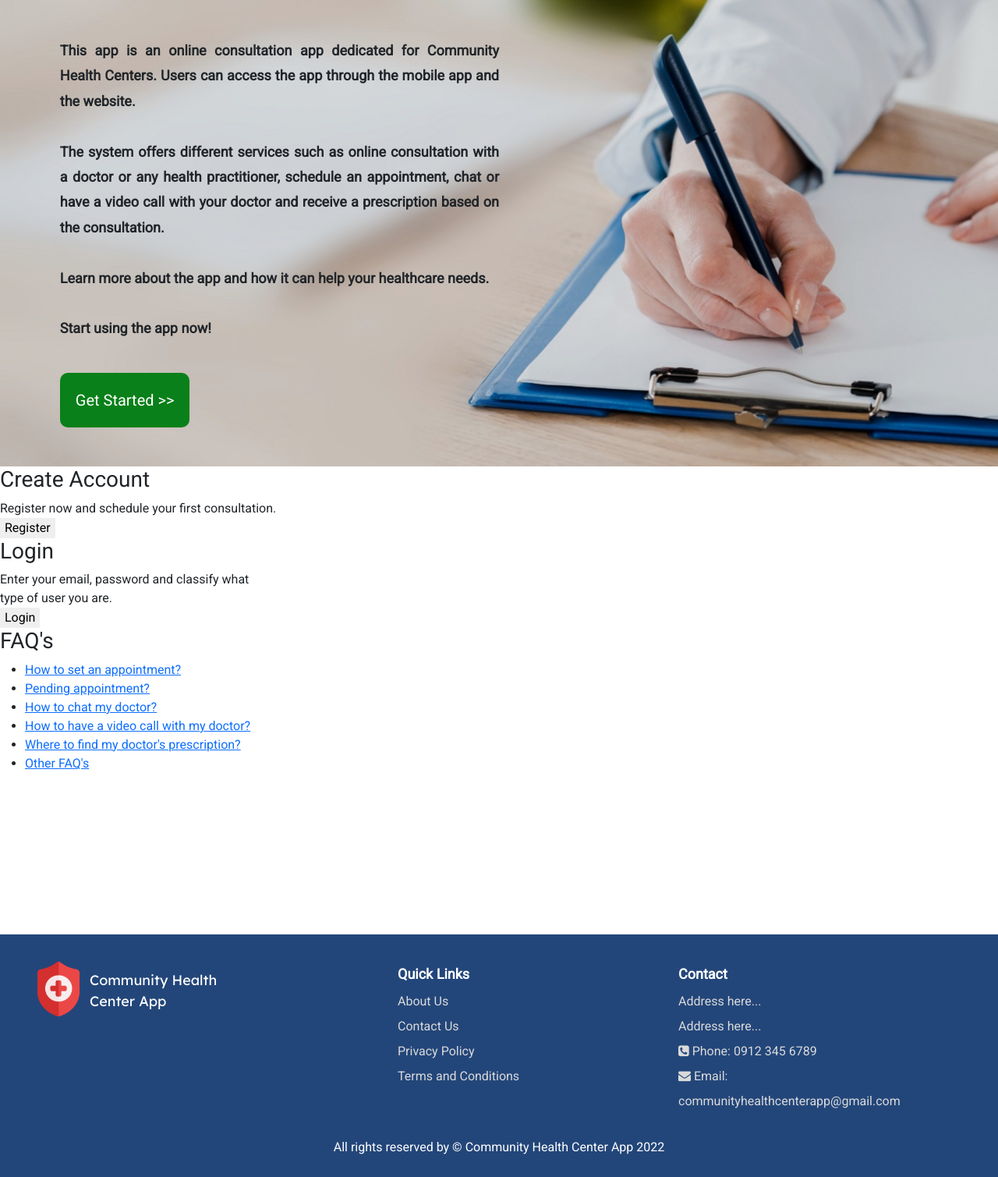
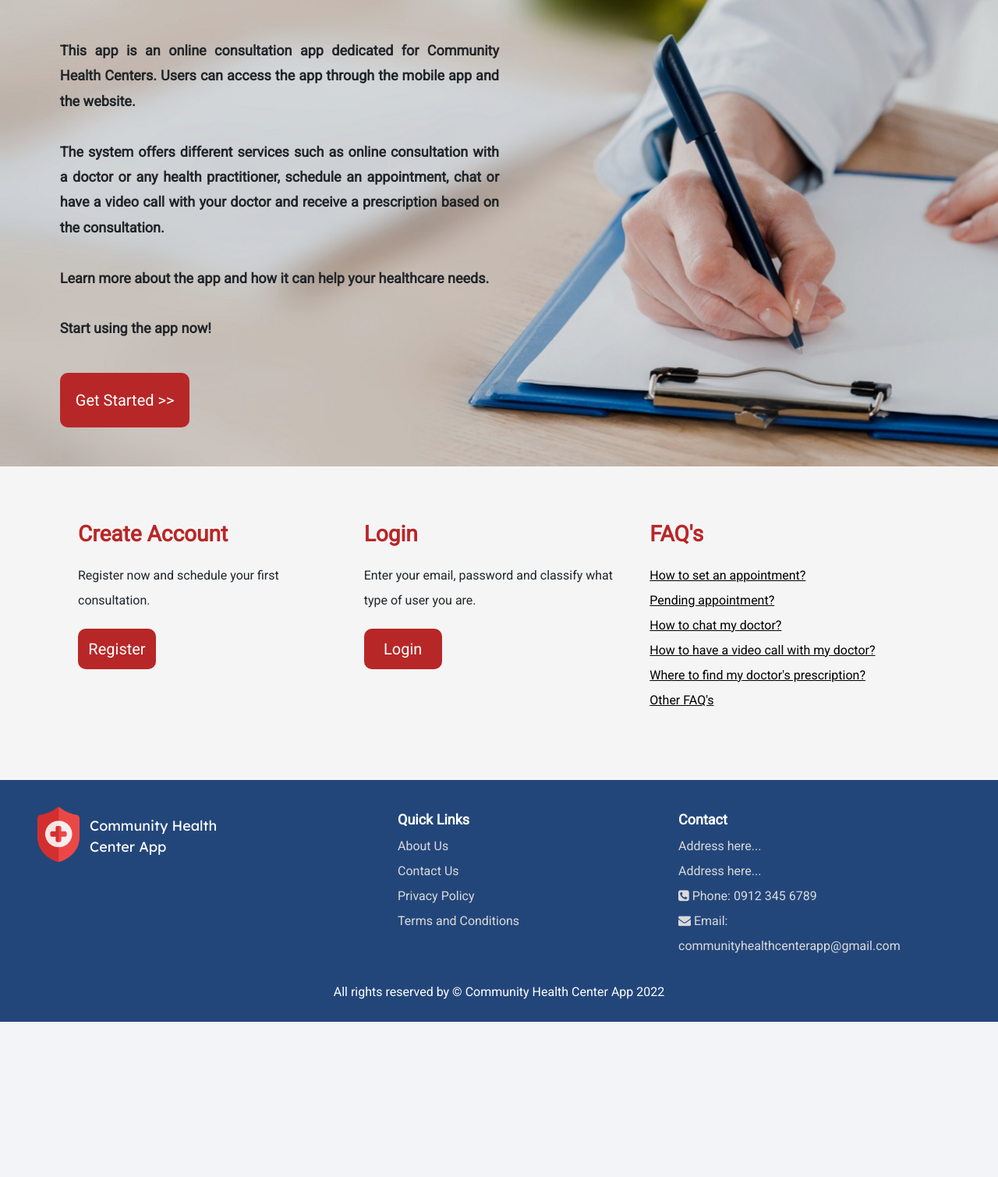
Before and after one commit to stephanieeurice/BrgyHealthCenter-Sys, a PHP site: page / in a window 1280 px wide. Shown: the part 82-1591 px from the top of the page at 78% size. After the commit the page ends 1392 px from the top, so only its background shows below. Run offline with PHP 8.4, Linux system fonts and the light colour scheme.

Commit message:
added styles

```diff
--- a/assets/custom/welcome.css
+++ b/assets/custom/welcome.css
@@ -87,7 +87,7 @@ a button {
 }
 
 #get-started-btn a button{
-    background-color: #098019;
+    background-color: #b82727;
     padding: 20px;
     font-size: 20px;
     border-radius: 10px;
@@ -95,13 +95,50 @@ a button {
 }
 
 #get-started-btn a button:hover {
-    background-color: #26a036;
+    background-color: #d34646;
     color: #ffffff;
 }
 
 .second-div {
-  height: 600px;
-  background: #ffffff;
+  margin: 70px 40px;
+  justify-content: center;
+  align-items: center;
+  display: flex;
+}
+
+.second-div-parent{
+  width: 90%;
+  display: grid;
+  grid-template-columns: repeat(auto-fit, minmax(250px, 1fr));
+  grid-gap: 20px;
+}
+
+.second-div-child {
+  /* border: solid 2px #23467a; */
+  line-height: 32px;
+  position: relative;
+}
+
+.second-div-child h3 {
+  color:#b82727;
+  font-family: "Roboto", Arial, Helvetica, sans-serif;
+  font-weight: 600;
+  margin-bottom: 20px;
+}
+
+.second-div-child a button {
+  background-color: #b82727;
+  padding: 10px;
+  width: 100px;
+  font-size: 20px;
+  border-radius: 10px;
+  color: #ffffff;
+  margin-top: 20px;
+}
+
+.second-div a {
+  color: #000;
+  text-decoration: underline;
 }
 
 footer {
@@ -139,12 +176,12 @@ footer h3 {
   font-size: 18px;
 }
 
-.footer ul {
+.footer ul, .second-div ul {
   list-style: none;
   padding: 0;
 }
 
-.footer li {
+.footer li, .second-div ul {
   line-height: 32px;
 }
 
```
